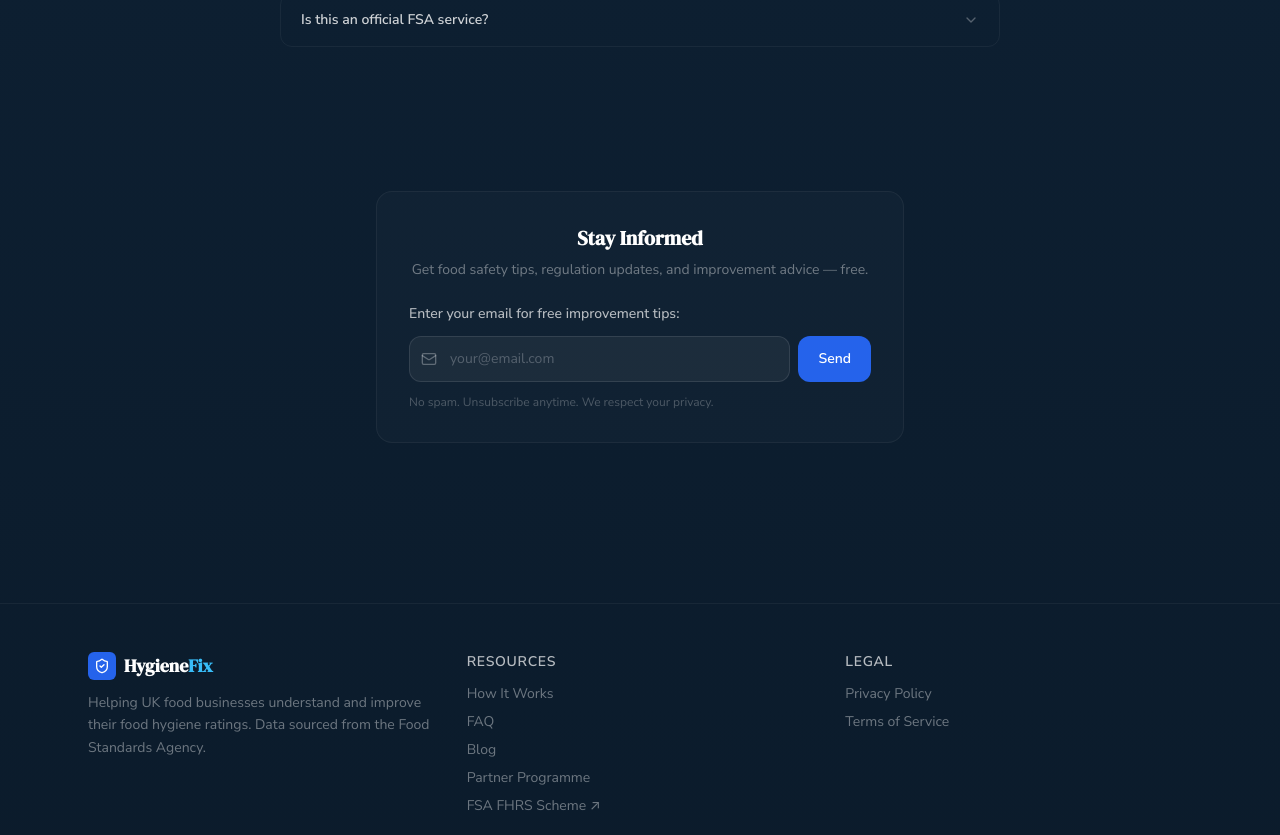
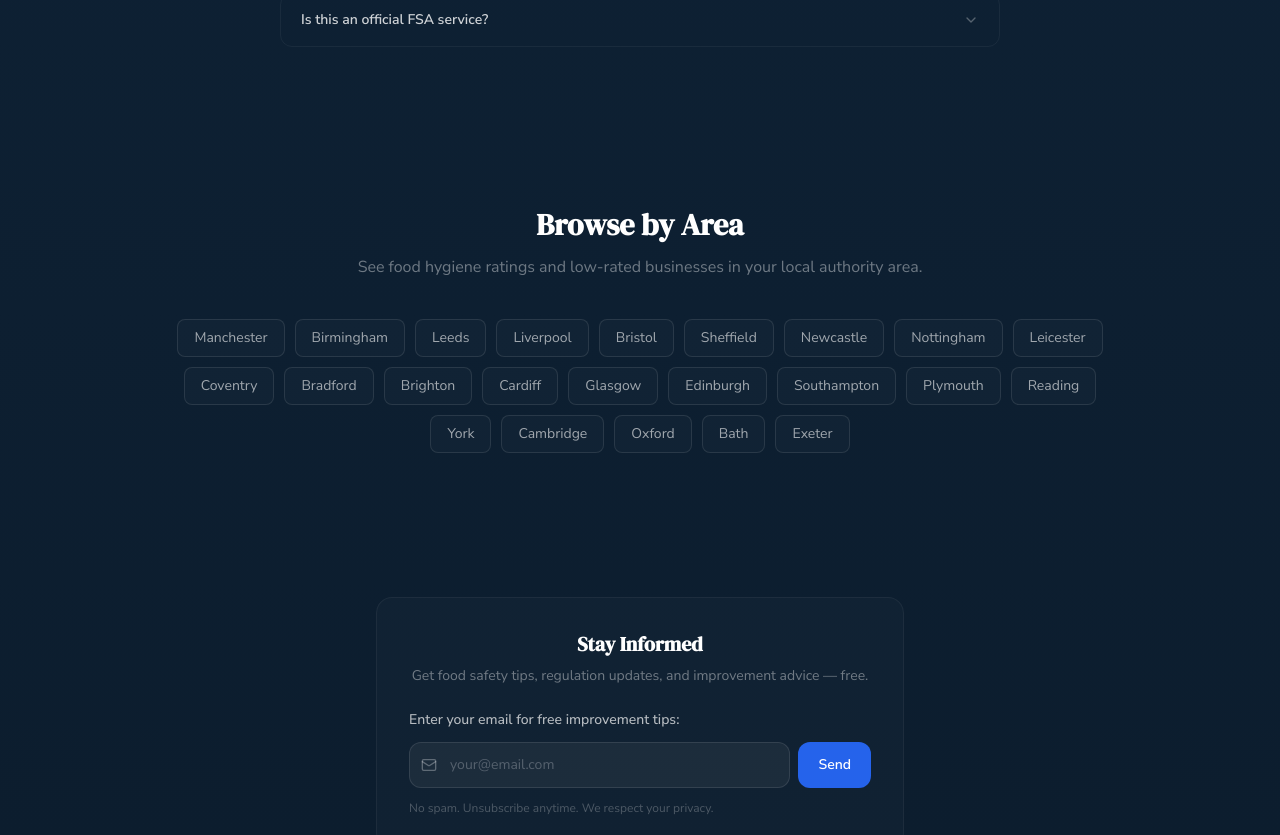
Before and after one commit to playerjohnson/hygiene-fix, a Next.js app: page / in a window 1280 px wide. Shown: the part 2901-3736 px from the top of the page. Built offline with nearby package versions, Linux system fonts and the light colour scheme.

Commit message:
feat: Browse by Area section on homepage — 23 major UK cities linked to /ratings/ pages
Also added to footer nav

```diff
--- a/src/app/page.tsx
+++ b/src/app/page.tsx
@@ -278,6 +278,55 @@ export default function HomePage() {
           </div>
         </section>
 
+        {/* ── Browse by area ── */}
+        <section id="browse-areas" className="max-w-5xl mx-auto px-4 sm:px-6 py-20">
+          <ScrollReveal>
+            <h2 className="font-display text-3xl font-bold text-center mb-3">
+              Browse by Area
+            </h2>
+            <p className="text-center text-white/40 max-w-xl mx-auto mb-10">
+              See food hygiene ratings and low-rated businesses in your local authority area.
+            </p>
+          </ScrollReveal>
+          <ScrollReveal delay={0.1}>
+            <div className="flex flex-wrap justify-center gap-2.5">
+              {[
+                { name: 'Manchester', slug: 'manchester' },
+                { name: 'Birmingham', slug: 'birmingham' },
+                { name: 'Leeds', slug: 'leeds' },
+                { name: 'Liverpool', slug: 'liverpool' },
+                { name: 'Bristol', slug: 'bristol' },
+                { name: 'Sheffield', slug: 'sheffield' },
+                { name: 'Newcastle', slug: 'newcastle-upon-tyne' },
+                { name: 'Nottingham', slug: 'nottingham-city' },
+                { name: 'Leicester', slug: 'leicester-city' },
+                { name: 'Coventry', slug: 'coventry' },
+                { name: 'Bradford', slug: 'bradford' },
+                { name: 'Brighton', slug: 'brighton-and-hove' },
+                { name: 'Cardiff', slug: 'cardiff' },
+                { name: 'Glasgow', slug: 'glasgow-city' },
+                { name: 'Edinburgh', slug: 'edinburgh-city-of' },
+                { name: 'Southampton', slug: 'southampton' },
+                { name: 'Plymouth', slug: 'plymouth-city' },
+                { name: 'Reading', slug: 'reading' },
+                { name: 'York', slug: 'york' },
+                { name: 'Cambridge', slug: 'cambridge-city' },
+                { name: 'Oxford', slug: 'oxford-city' },
+                { name: 'Bath', slug: 'bath-and-north-east-somerset' },
+                { name: 'Exeter', slug: 'exeter-city' },
+              ].map((area) => (
+                <a
+                  key={area.slug}
+                  href={`/ratings/${area.slug}`}
+                  className="px-4 py-2 rounded-lg border border-white/10 bg-white/[0.02] text-sm text-white/60 hover:text-white hover:border-brand-sky/30 hover:bg-brand-sky/5 transition-all"
+                >
+                  {area.name}
+                </a>
+              ))}
+            </div>
+          </ScrollReveal>
+        </section>
+
         {/* ── Email capture ── */}
         <section className="max-w-xl mx-auto px-4 sm:px-6 py-16">
           <ScrollReveal>
--- a/src/components/Footer.tsx
+++ b/src/components/Footer.tsx
@@ -25,6 +25,7 @@ export default function Footer() {
               <Link href="/#how-it-works" className="hover:text-white/70 transition-colors">How It Works</Link>
               <Link href="/faq" className="hover:text-white/70 transition-colors">FAQ</Link>
               <Link href="/blog" className="hover:text-white/70 transition-colors">Blog</Link>
+              <Link href="/#browse-areas" className="hover:text-white/70 transition-colors">Browse by Area</Link>
               <Link href="/partners" className="hover:text-white/70 transition-colors">Partner Programme</Link>
               <a href="https://www.food.gov.uk/safety-hygiene/food-hygiene-rating-scheme" target="_blank" rel="noopener noreferrer" className="hover:text-white/70 transition-colors">FSA FHRS Scheme ↗</a>
             </div>
```
